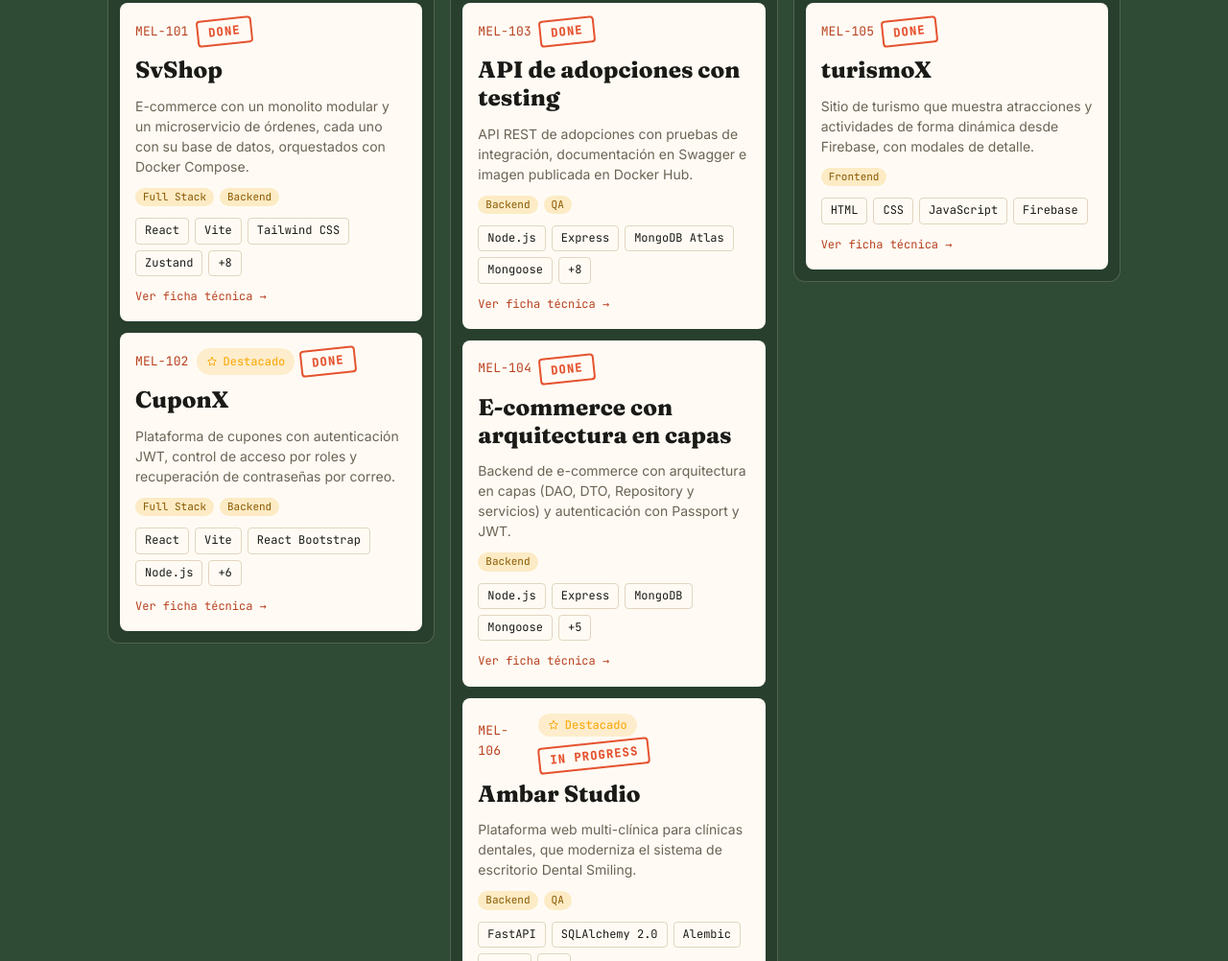
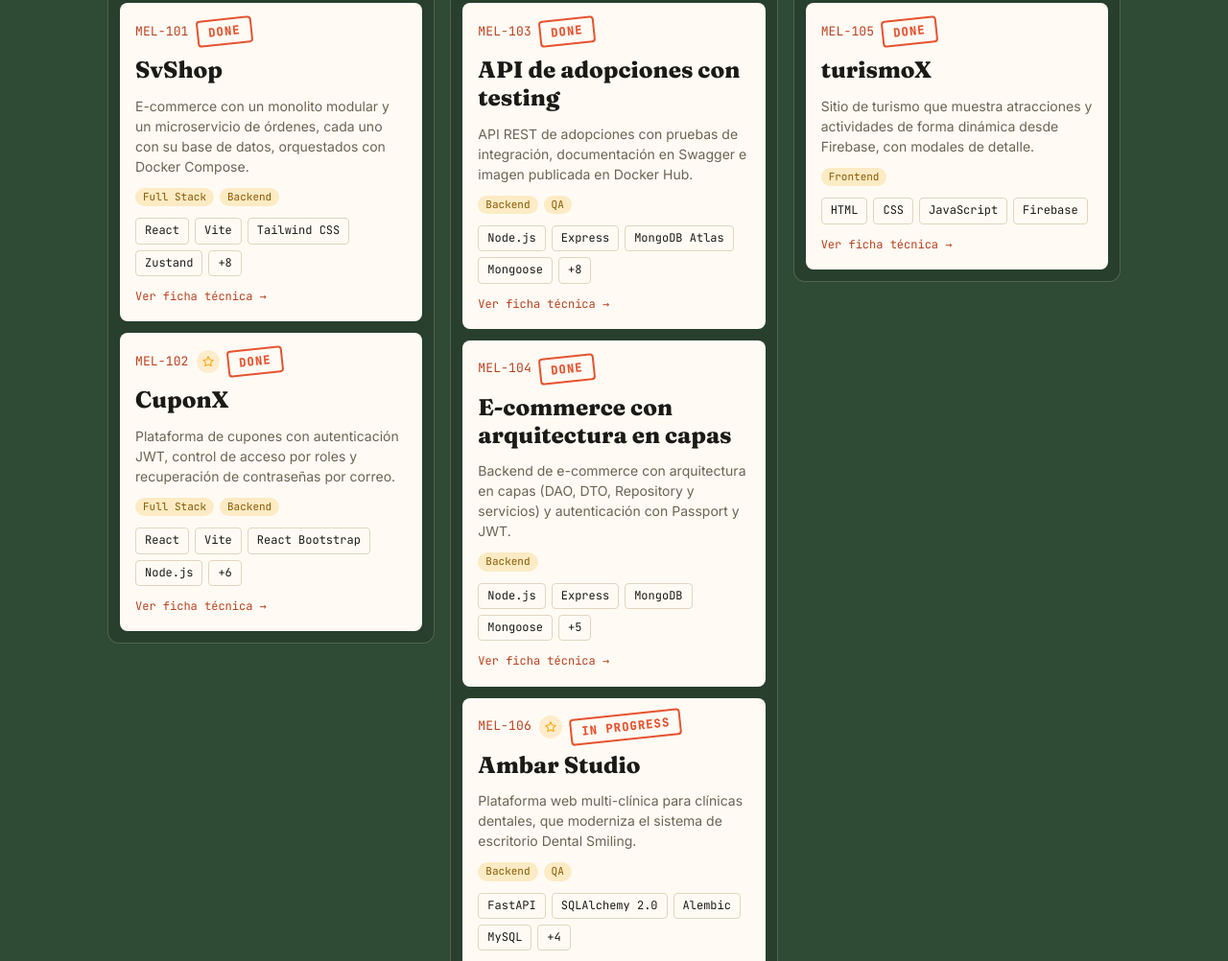
Before and after one commit to Merl024/melisa-rivas-portfolio, a plain HTML site: page index.html in a window 1280 px wide. Shown: the part 2886-3888 px from the top of the page at 96% size. Drawn offline with Linux system fonts and the light colour scheme.

Commit message:
fix: cambios y mejoras de interfaz

```diff
--- a/css/styles.css
+++ b/css/styles.css
@@ -280,6 +280,15 @@ main:focus {
   color: var(--accent-text);
 }
 
+.badge--icon {
+  padding: 5px;
+}
+
+.badge--icon .icon--sm {
+  width: 14px;
+  height: 14px;
+}
+
 .badge--neutral {
   background: var(--surface-2);
   color: var(--text-muted);
@@ -788,15 +797,24 @@ main:focus {
 
 .card__top {
   display: flex;
+  flex-wrap: wrap;
   align-items: center;
   justify-content: space-between;
-  gap: var(--space-2);
+  gap: 10px var(--space-2);
+}
+
+.card .ticket-id {
+  flex-shrink: 0;
+  white-space: nowrap;
 }
 
 .card__badges {
   display: inline-flex;
   flex-wrap: wrap;
-  gap: 6px;
+  align-items: center;
+  justify-content: flex-end;
+  gap: 10px 8px;
+  margin-left: auto;
 }
 
 .card__title {
--- a/js/main.js
+++ b/js/main.js
@@ -392,7 +392,7 @@
     const visibleTech = project.tech.slice(0, CARD_TECH_LIMIT);
     const hiddenCount = project.tech.length - visibleTech.length;
     const featured = project.featured
-      ? `<span class="badge badge--accent">${ICONS.star}Destacado</span>`
+      ? `<span class="badge badge--accent badge--icon" title="Destacado">${ICONS.star}<span class="visually-hidden">Destacado</span></span>`
       : "";
 
     return `
@@ -402,7 +402,7 @@
           class="card"
           data-project="${escapeHTML(project.id)}"
           aria-haspopup="dialog"
-          aria-label="Ver ficha de ${escapeHTML(project.id)} · ${escapeHTML(project.title)}"
+          aria-label="Ver ficha de ${escapeHTML(project.id)} · ${escapeHTML(project.title)}${project.featured ? " · Destacado" : ""}"
         >
           <span class="card__top">
             <span class="ticket-id">${escapeHTML(project.id)}</span>
```
